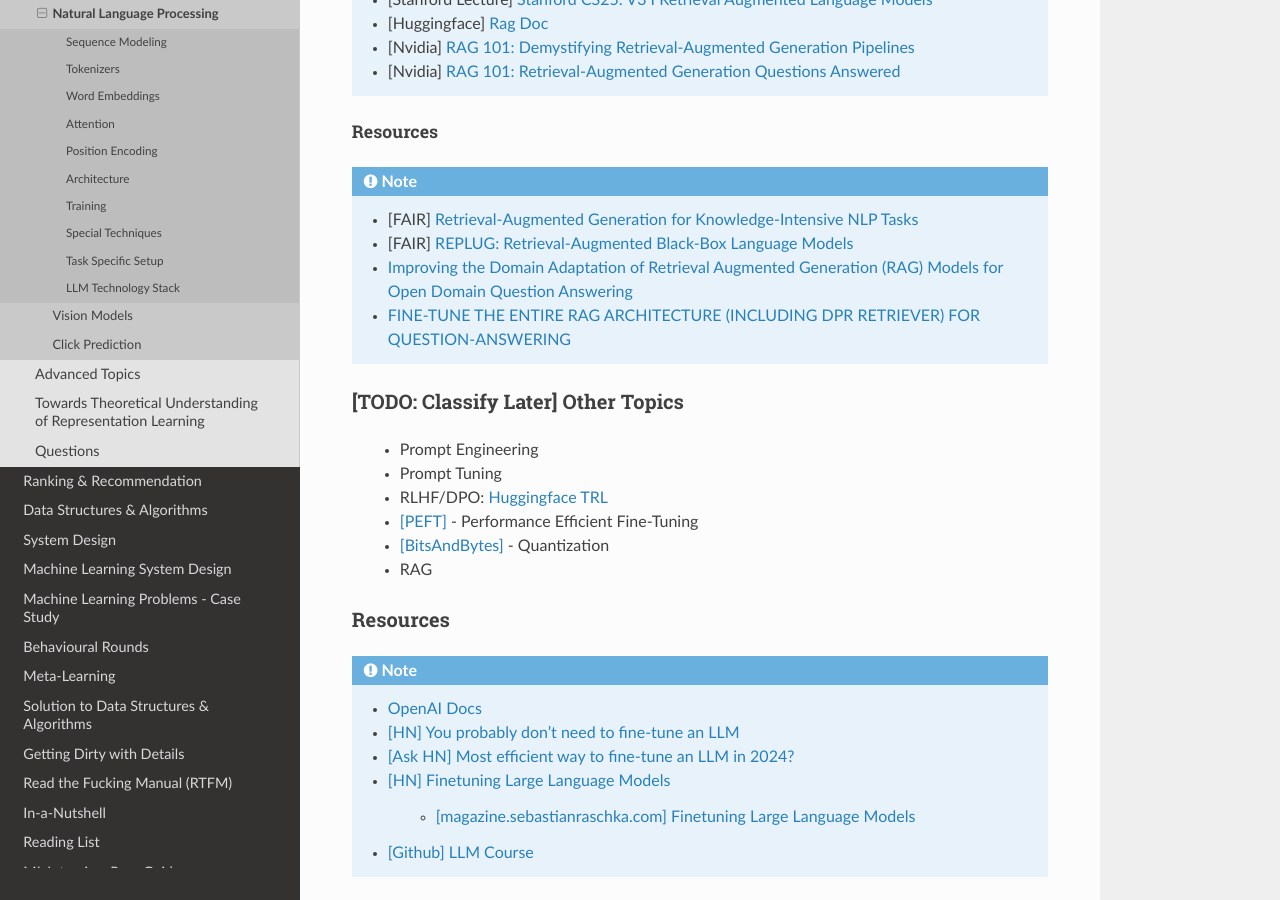
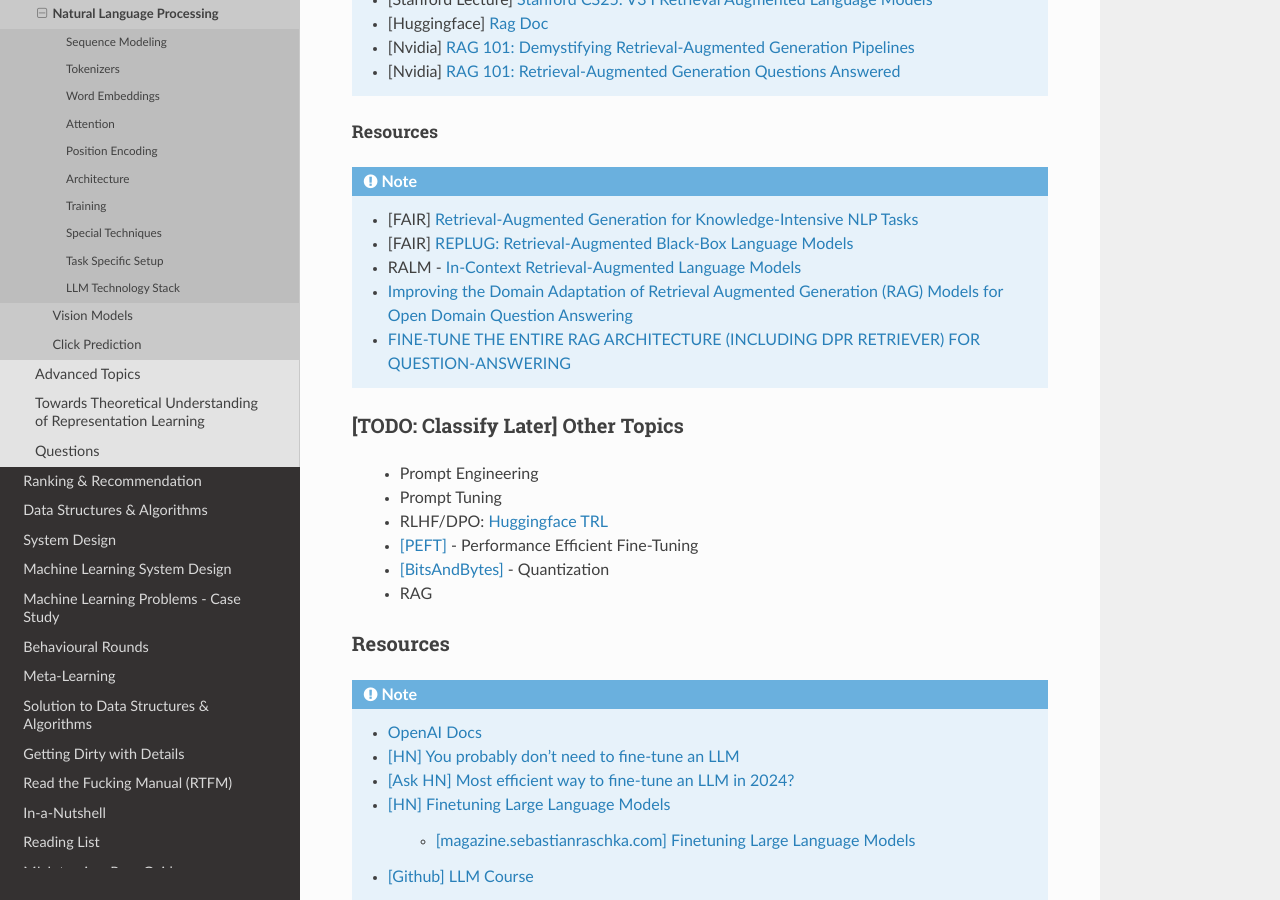
Before and after one commit to uselesstechjunks/leetcode, a Sphinx documentation site: the page built from docs/source/dl/application/nlp.rst, in a window 1280 px wide and 900 px high, scrolled down 7505 px. Built offline with Sphinx 7.4.7 and the Read the Docs theme 2.0.0, drawn with Linux system fonts in a browser that asks for light colours.

Commit message:
Update nlp.rst

```diff
--- a/docs/source/dl/application/nlp.rst
+++ b/docs/source/dl/application/nlp.rst
@@ -283,6 +283,7 @@ Resources
 .. note::
 	* [FAIR] `Retrieval-Augmented Generation for Knowledge-Intensive NLP Tasks <https://arxiv.org/pdf/2005.11401>`_
 	* [FAIR] `REPLUG: Retrieval-Augmented Black-Box Language Models <https://arxiv.org/pdf/2301.12652>`_
+	* RALM - `In-Context Retrieval-Augmented Language Models <https://arxiv.org/pdf/2302.00083>`_
 	* `Improving the Domain Adaptation of Retrieval Augmented Generation (RAG) Models for Open Domain Question Answering <https://arxiv.org/pdf/2210.02627v1>`_
 	* `FINE-TUNE THE ENTIRE RAG ARCHITECTURE (INCLUDING DPR RETRIEVER) FOR QUESTION-ANSWERING <https://arxiv.org/pdf/2106.11517v1>`_
 
```
